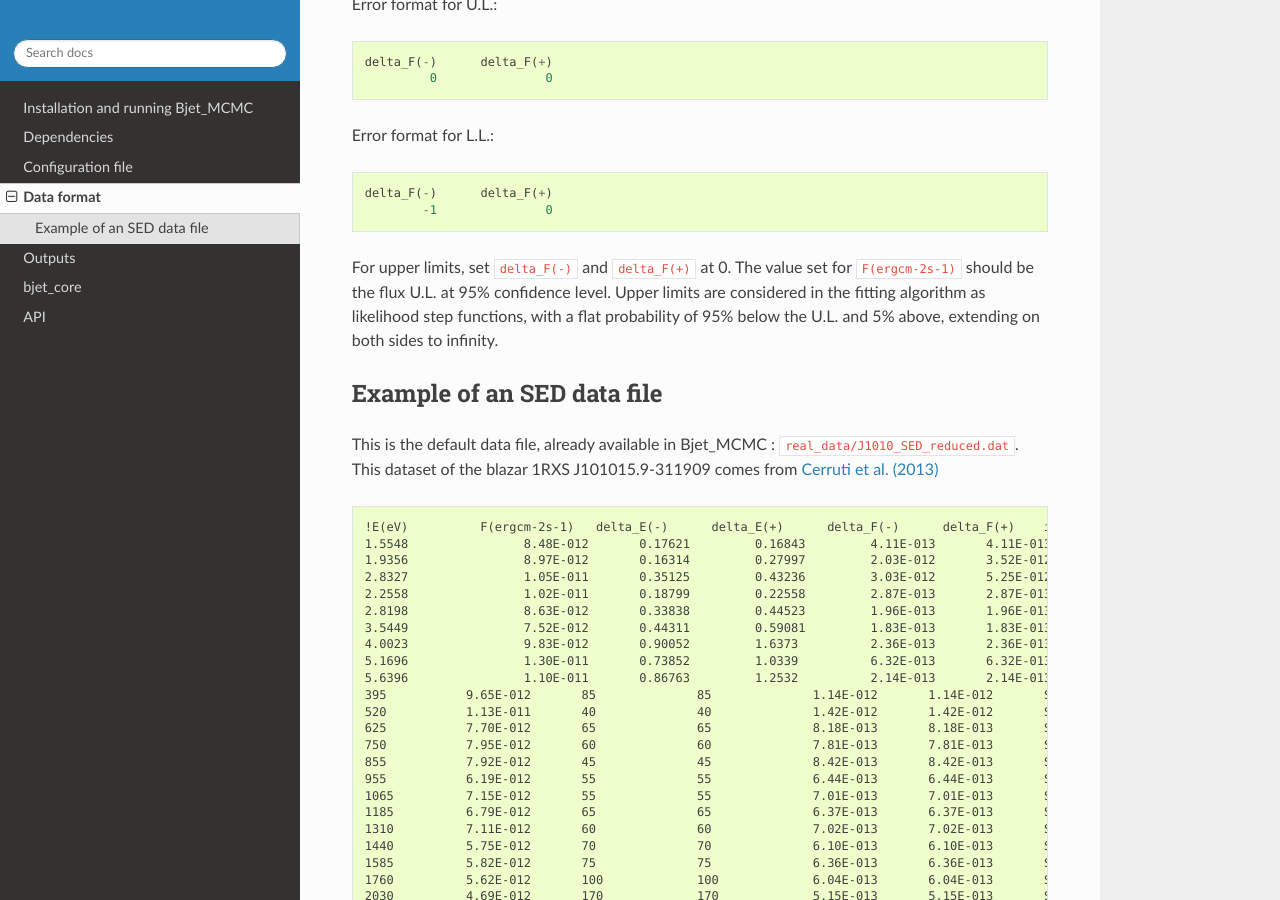
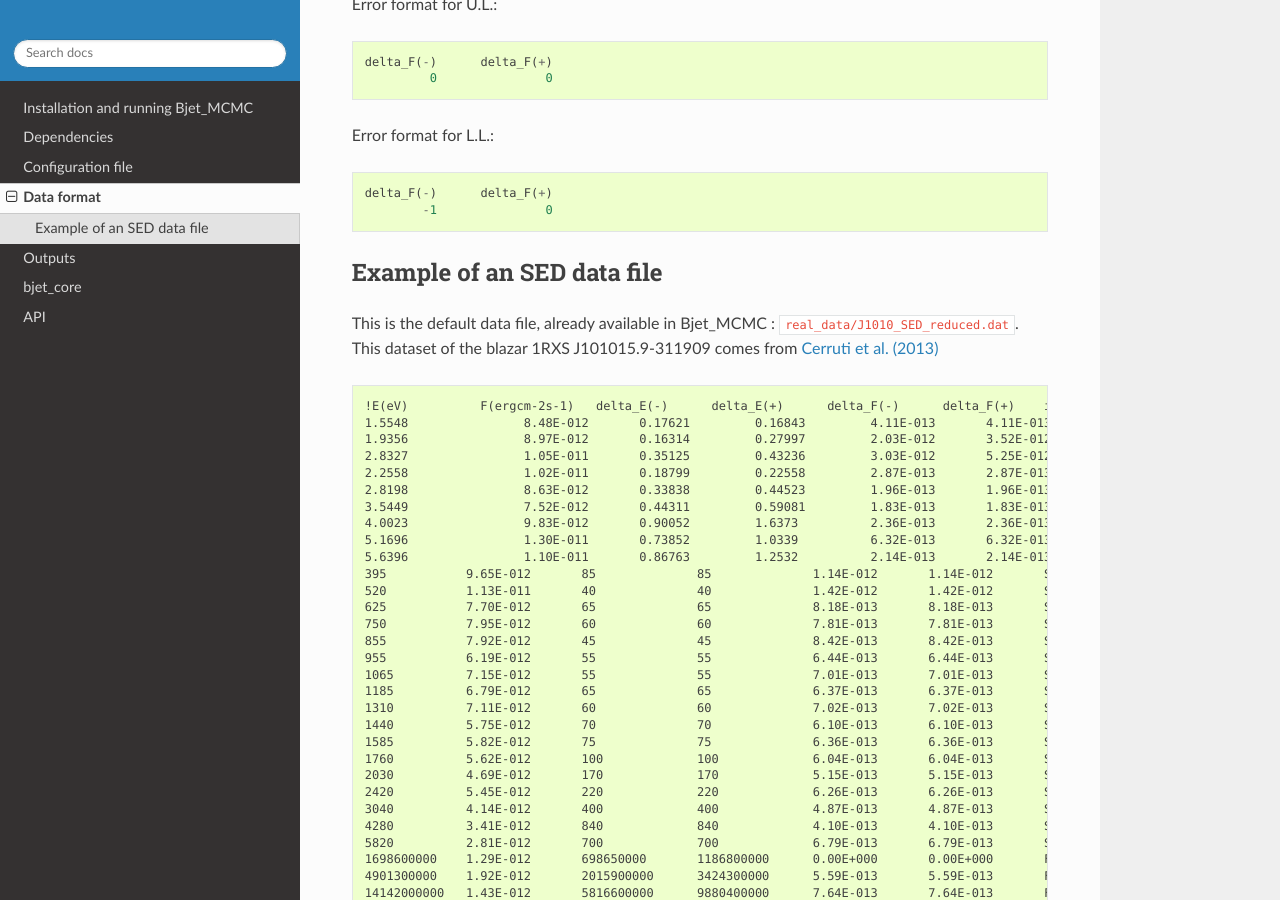
Before and after one commit to Ohervet/Bjet_MCMC, a Sphinx documentation site: the page built from docs/source/data_format.rst, in a window 1280 px wide and 900 px high, scrolled down 403 px. Built offline with Sphinx 7.4.7 and the Read the Docs theme 3.1.0, drawn with Linux system fonts in a browser that asks for light colours.

Commit message:
Update data_format.rst

```diff
--- a/docs/source/data_format.rst
+++ b/docs/source/data_format.rst
@@ -18,8 +18,6 @@
   delta_F(-)      delta_F(+)
           -1               0
 
-
-For upper limits, set ``delta_F(-)``	and ``delta_F(+)`` at 0. The value set for ``F(ergcm-2s-1)`` should be the flux U.L. at 95% confidence level. Upper limits are considered in the fitting algorithm as likelihood step functions, with a flat probability of 95% below the U.L. and 5% above, extending on both sides to infinity.
 
 Example of an SED data file
 ---------------------------
```
